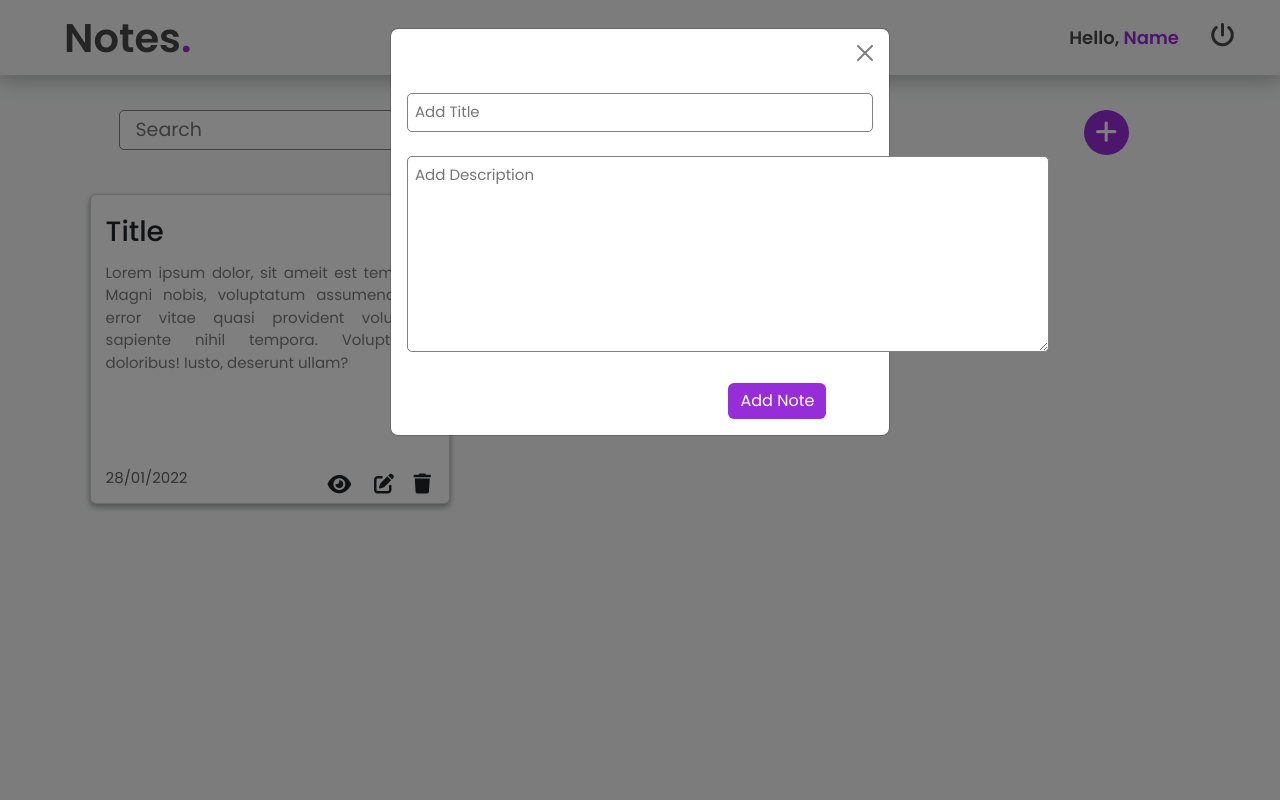
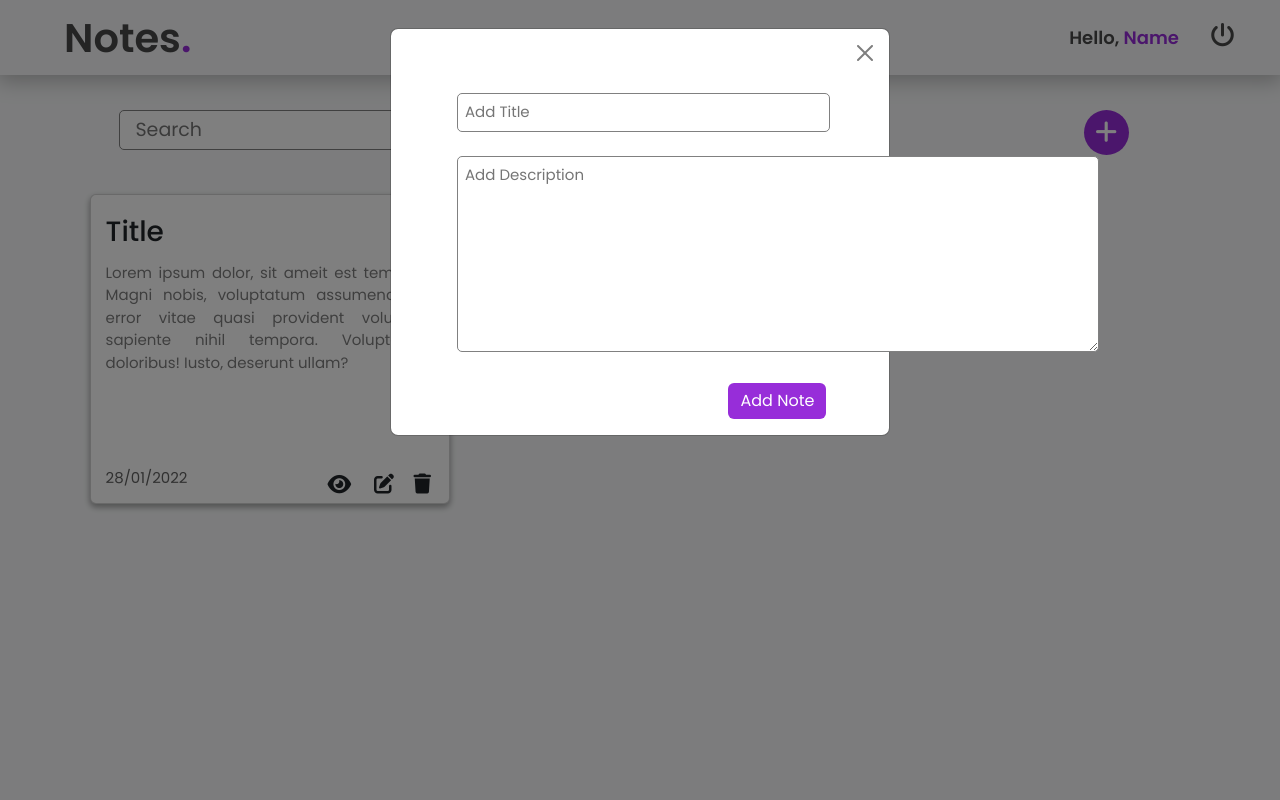
Before and after one commit to GuruprasadKokare/Notes_web-app, a PHP site: page /index.html in a window 1280 px wide, after a click that opens the changed part. Run offline with PHP 8.4, Linux system fonts and the light colour scheme.

Commit message:
front-end fixed 1

```diff
--- a/style.css
+++ b/style.css
@@ -244,8 +244,8 @@
 
 /*-------- Modal Code --------------*/
 .inp{
-    width: 100%;
-
+    width: 80%;
+    margin-left: 50px;
     padding: 7px;
     font-size: 15px;
     border: 0.2px solid gray;
@@ -257,11 +257,23 @@
 }
 
 #textarea{
-
+    margin-left: 50px;
     border: 0.2px solid grey;
     padding: 7px;
     font-size: 15px;
     border-radius: 5px;
+}
+
+@media (max-width:992px) {
+    #textarea{
+        margin-left: 0px;
+
+    }
+
+    .inp{
+        width: 100%;
+        margin-left: 0px;
+    }
 }
 
 #textarea:focus{
```
